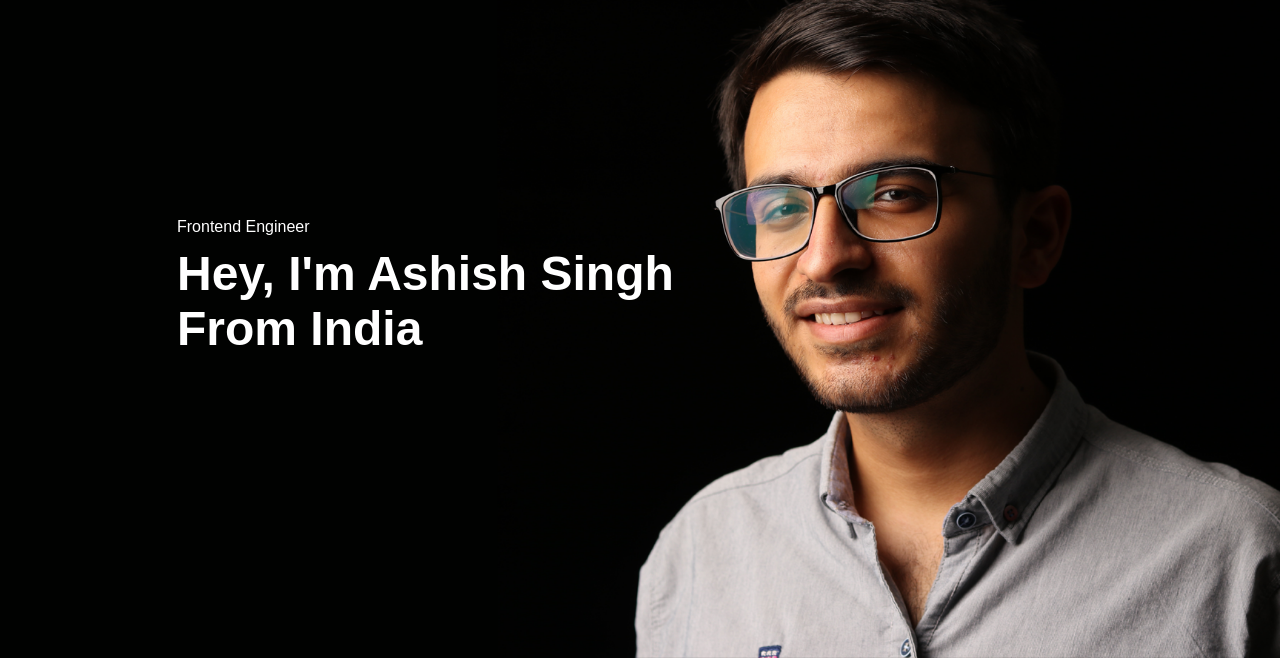
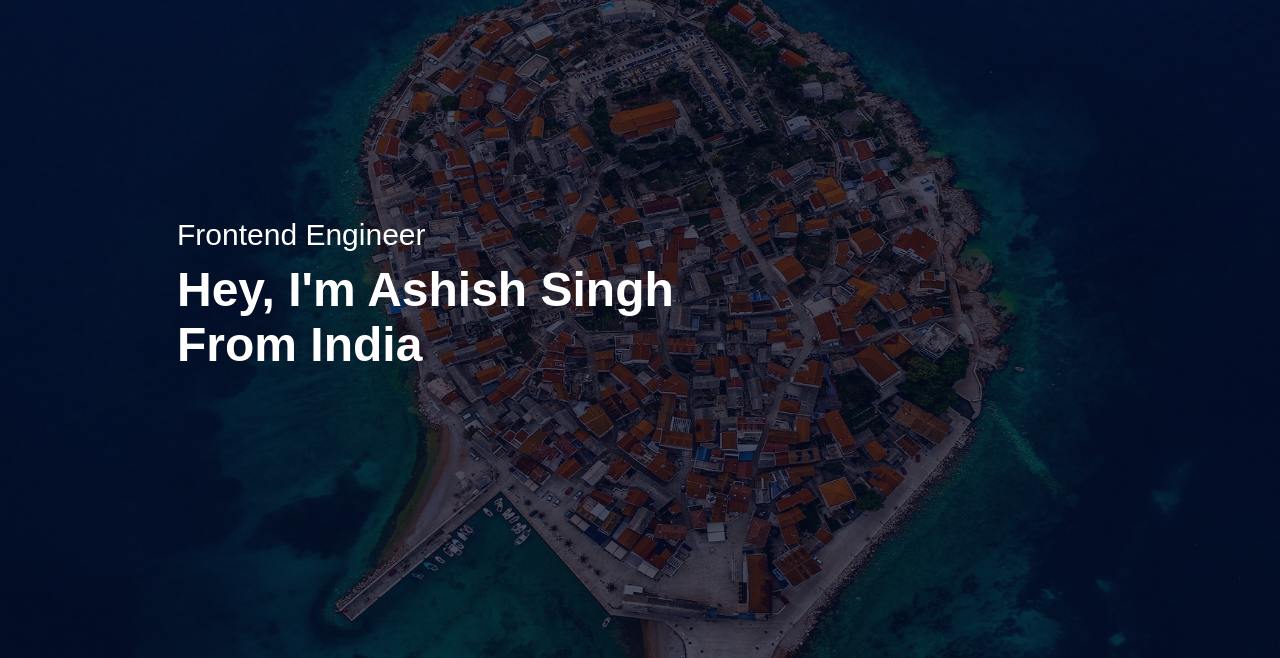
Before and after one commit to Ashishtorq/My_Portfolio, a plain HTML site: page index.html in a window 1280 px wide. Shown: the part 142-800 px from the top of the page. Drawn offline with Linux system fonts and the light colour scheme.

Commit message:
second commit

```diff
--- a/style.css
+++ b/style.css
@@ -13,7 +13,7 @@ body {
 #header {
     width: 100%;
     height: 100vh;
-    background: url(images/background.png);
+    background: linear-gradient(rgba(4, 9, 30, 0.7), rgba(4, 9, 30, 0.7)),url(images/bgimg.jpg);
     background-position: center;
     background-size: cover;
     position: relative;
@@ -100,3 +100,6 @@ h1 {
     font-size: 48px;
     margin-top: 10px;
 }
+p{
+    font-size: 30px;
+}
```
Also changed, not shown: images/bgimg.jpg (added).
